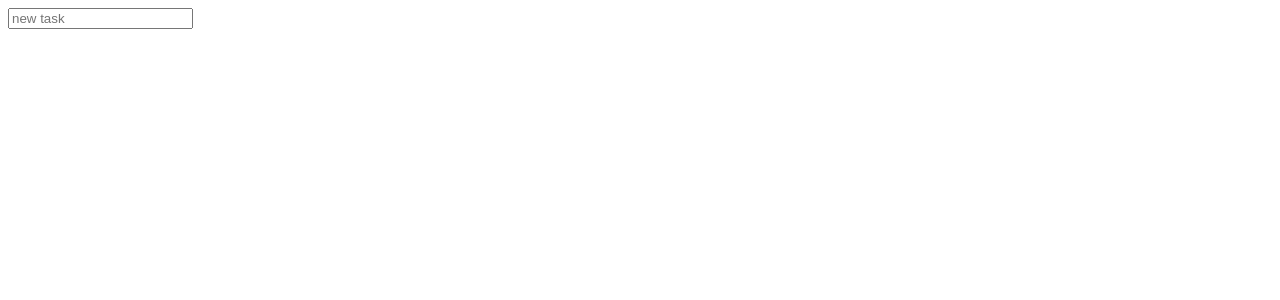
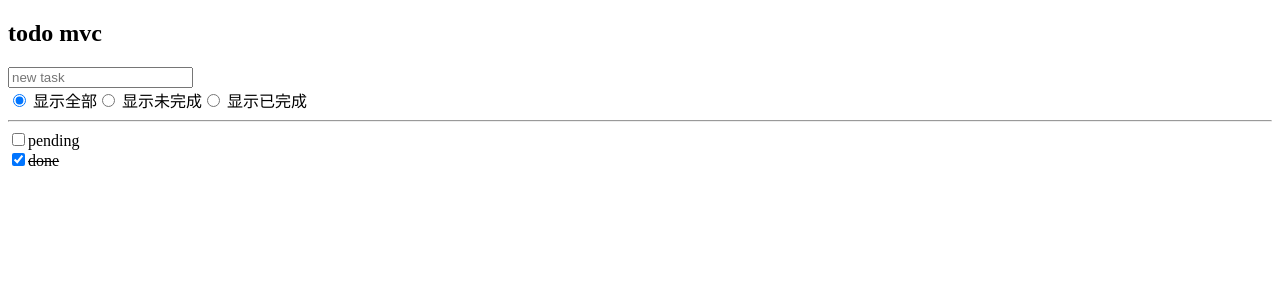
Before and after one commit to Inori-Lover/mvc_test, a React app: page / in a window 1280 px wide. Shown: the top 300 px of the page. Built offline with nearby package versions, Linux system fonts and the light colour scheme.

Commit message:
feat: 过滤

```diff
--- a/src/entry.tsx
+++ b/src/entry.tsx
@@ -1,4 +1,12 @@
-import { FC, FormEvent, memo, useCallback, useState } from "react";
+import {
+  FC,
+  FormEvent,
+  ChangeEventHandler,
+  memo,
+  useCallback,
+  useState,
+  useMemo,
+} from "react";
 import { List } from "./components/list";
 import { I_Item } from "./types";
 import { id } from "./util";
@@ -31,17 +39,77 @@ const Input: FC<InputProps> = memo(function Input({ onSubmit }) {
 });
 
 export const Entry = memo(function Entry() {
-  const [taskList, setTaskList] = useState<I_Item[]>([]);
+  const [taskList, setTaskList] = useState<I_Item[]>([
+    { key: id(), name: "pending", done: false },
+    { key: id(), name: "done", done: true },
+  ]);
 
   const submitHandle = useCallback((name: string) => {
     setTaskList((pre) => [...pre, { key: id(), name, done: false }]);
   }, []);
 
+  const [displayPart, setDisplayPart] = useState("all");
+  const switchDisplayPartHandle: ChangeEventHandler<HTMLInputElement> = (
+    evt
+  ) => {
+    setDisplayPart(evt.currentTarget.value);
+  };
+
+  const dataList = useMemo(() => {
+    switch (displayPart) {
+      case "all": {
+        return taskList;
+      }
+      case "pending": {
+        return taskList.filter((item) => !item.done);
+      }
+      case "done": {
+        return taskList.filter((item) => item.done);
+      }
+      default: {
+        return [];
+      }
+    }
+  }, [displayPart, taskList]);
+
   return (
-    <>
-      <head>todo mvc</head>
-      <Input onSubmit={submitHandle} />
-      <List data={taskList} onChange={setTaskList} />
-    </>
+    <section>
+      <h1>todo mvc</h1>
+      <div>
+        <Input onSubmit={submitHandle} />
+        <label>
+          <input
+            type="radio"
+            name="display-part"
+            onChange={switchDisplayPartHandle}
+            value="all"
+            checked={displayPart === "all"}
+          />{" "}
+          显示全部
+        </label>
+        <label>
+          <input
+            type="radio"
+            name="display-part"
+            onChange={switchDisplayPartHandle}
+            value="pending"
+            checked={displayPart === "pending"}
+          />{" "}
+          显示未完成
+        </label>
+        <label>
+          <input
+            type="radio"
+            name="display-part"
+            onChange={switchDisplayPartHandle}
+            value="done"
+            checked={displayPart === "done"}
+          />{" "}
+          显示已完成
+        </label>
+        <hr />
+        <List data={dataList} onChange={setTaskList} />
+      </div>
+    </section>
   );
 });
```
